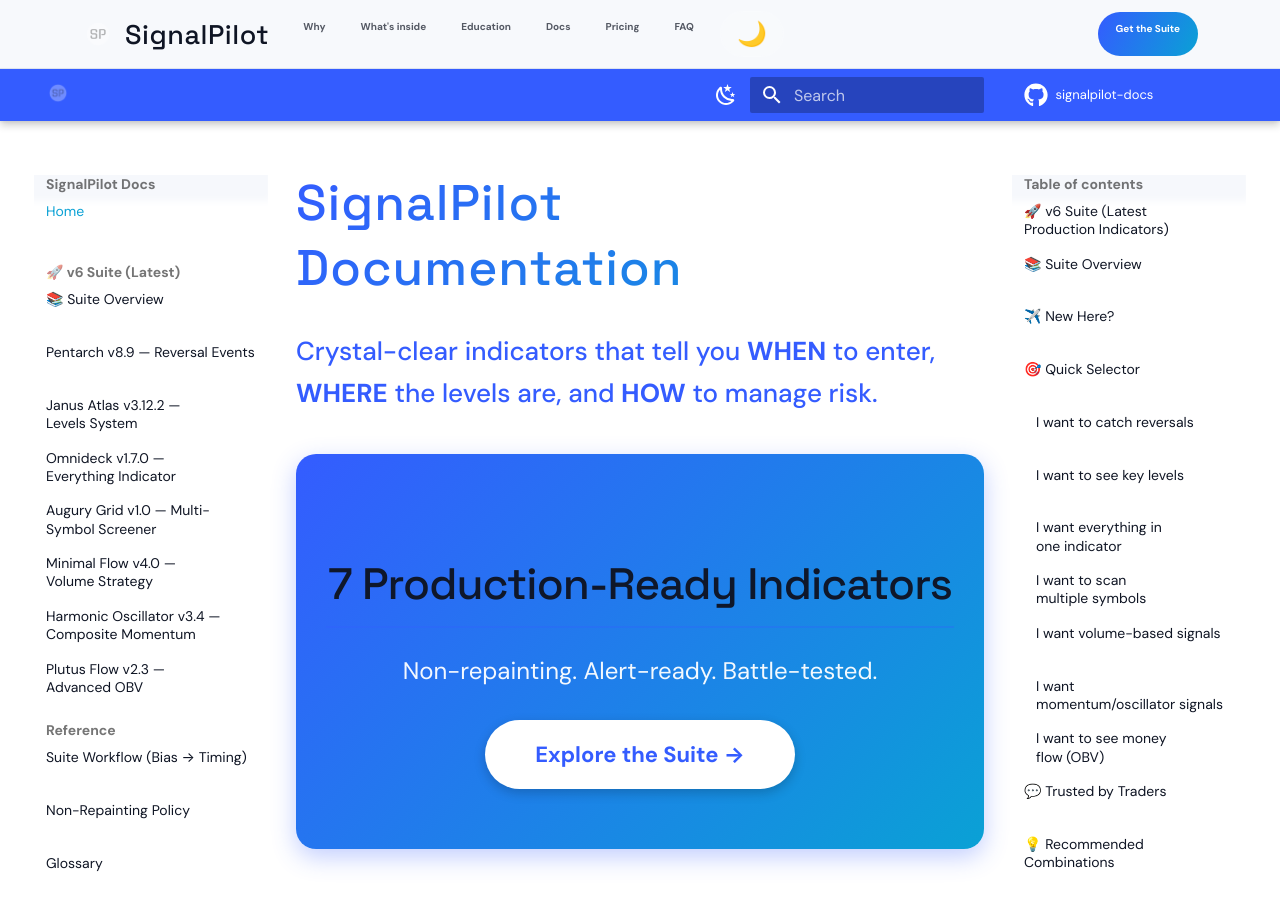
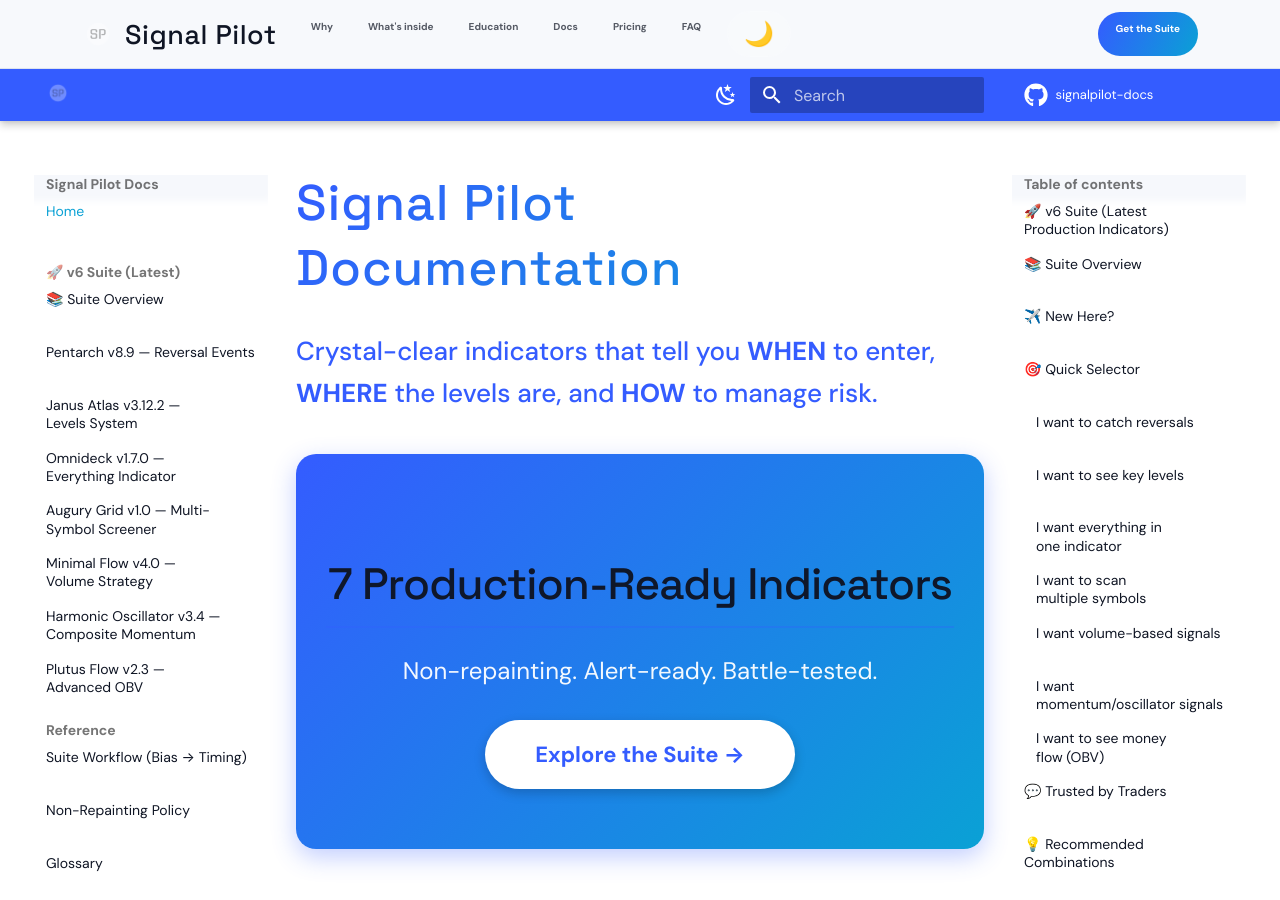
Before and after one commit to Signalpilot/signalpilot-docs, an MkDocs documentation site: the page built from docs/index.md, in a window 1280 px wide and 900 px high. Built offline with MkDocs 1.6.1 and Material for MkDocs 9.7.7, drawn with Linux system fonts in a browser that asks for light colours; some web fonts are replaced; comment, search, counter and statistics services are not loaded.

Commit message:
Fix branding: Change 'SignalPilot' to 'Signal Pilot' (two words)
Updates across visible headers and branding:
- Site name: Signal Pilot Docs
- Header brand text: Signal Pilot
- Logo alt text: Signal Pilot Logo
- Navigation aria-label: Signal Pilot
- Page title: Signal Pilot Documentation
- Footer copyright: Signal Pilot Labs, Inc.

Corrects single-word to proper two-word brand name.

🤖 Generated with [Claude Code](https://claude.com/claude-code)

Co-Authored-By: Claude <noreply@anthropic.com>

```diff
--- a/docs/index.md
+++ b/docs/index.md
@@ -1,4 +1,4 @@
-# SignalPilot Documentation
+# Signal Pilot Documentation
 
 <p style="font-size: 1.3rem; color: var(--md-primary-fg-color); font-weight: 500; margin-bottom: 2rem;">
 Crystal-clear indicators that tell you <strong>WHEN</strong> to enter, <strong>WHERE</strong> the levels are, and <strong>HOW</strong> to manage risk.
--- a/mkdocs.yml
+++ b/mkdocs.yml
@@ -1,4 +1,4 @@
-site_name: SignalPilot Docs
+site_name: Signal Pilot Docs
 site_description: Non-repainting, alert-ready TradingView indicators for any market/timeframe.
 site_url: https://docs.signalpilot.io/
 repo_url: https://github.com/Signalpilot/signalpilot-docs
@@ -110,4 +110,4 @@ extra:
       link: https://x.com/signalpilot
     - icon: fontawesome/brands/github
       link: https://github.com/Signalpilot
-  copyright: "© SignalPilot Labs, Inc. All rights reserved."
+  copyright: "© Signal Pilot Labs, Inc. All rights reserved."
--- a/overrides/main.html
+++ b/overrides/main.html
@@ -6,10 +6,10 @@
   <div class="sp-topnav">
     <div class="sp-topnav__inner">
       <a class="sp-brand" href="https://signalpilot.io/">
-        <img src="assets/watermark-monogram-color-transparent.png" alt="SignalPilot Logo" class="sp-logo">
-        <span class="sp-brand-text">SignalPilot</span>
+        <img src="assets/watermark-monogram-color-transparent.png" alt="Signal Pilot Logo" class="sp-logo">
+        <span class="sp-brand-text">Signal Pilot</span>
       </a>
-      <nav class="sp-links" aria-label="SignalPilot">
+      <nav class="sp-links" aria-label="Signal Pilot">
         <a href="https://signalpilot.io/#why">Why</a>
         <a href="https://signalpilot.io/#inside">What's inside</a>
         <a href="https://education.signalpilot.io/">Education</a>
```
